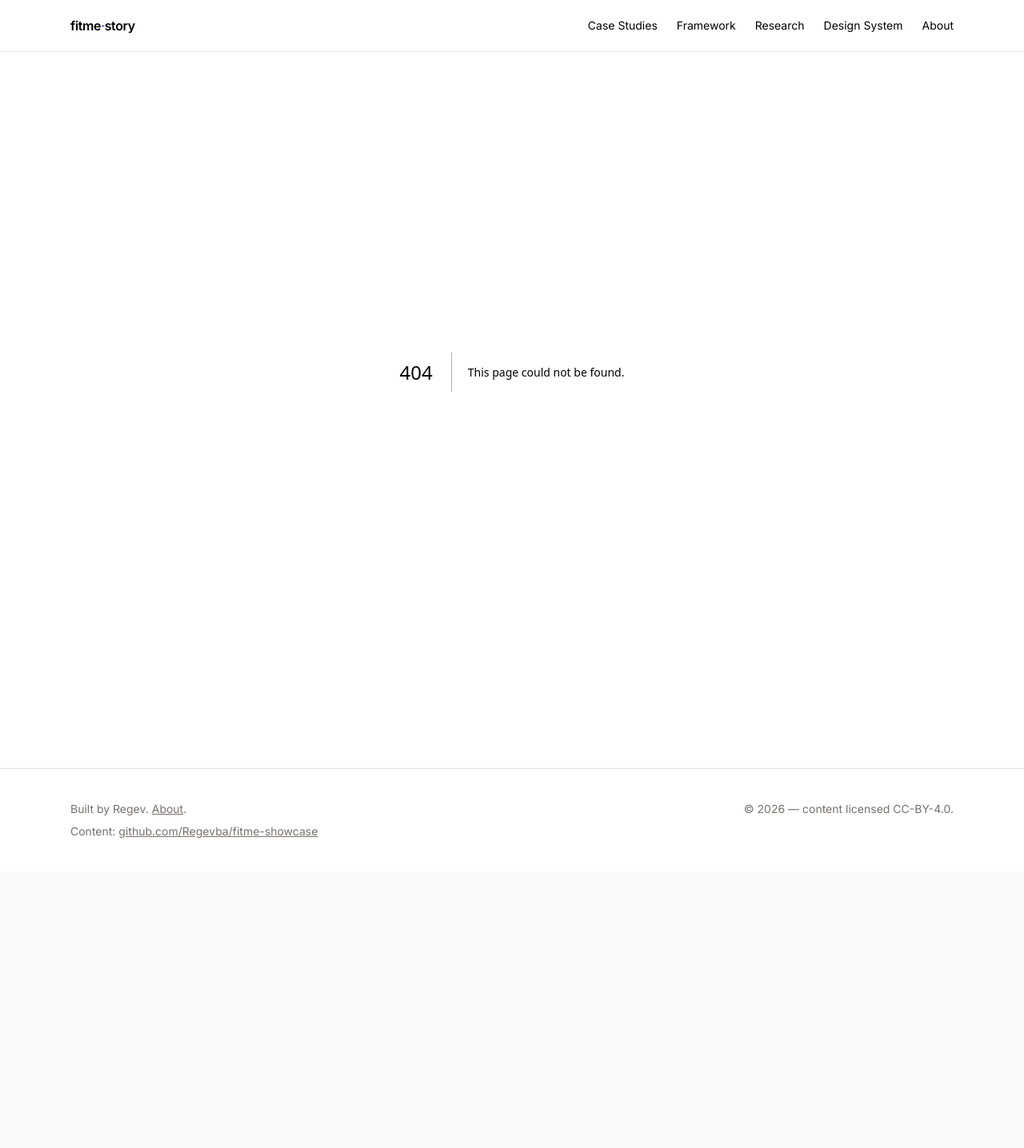
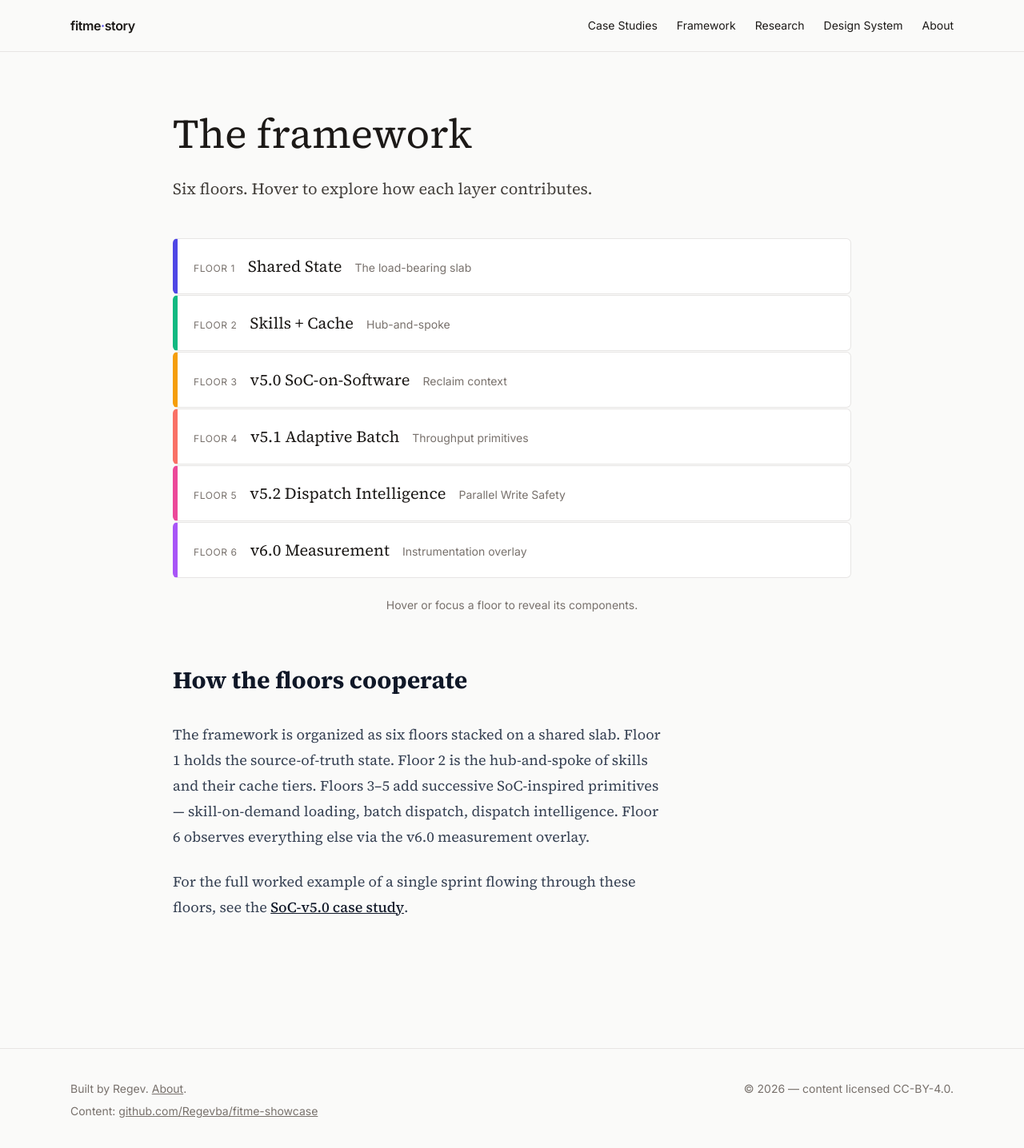
Before and after one commit to Regevba/fitme-story, a Next.js app: page /framework in a window 1280 px wide. Before the commit this address had no page. Shown: the top 1436 px of the page at 80% size. Before the commit the page ends 1090 px from the top, so only its background shows below. Built offline with nearby package versions, Linux system fonts and the light colour scheme.

Commit message:
feat: /framework page with interactive BlueprintOverlay

```diff
--- /dev/null
+++ b/src/app/framework/page.tsx
@@ -0,0 +1,31 @@
+import type { Metadata } from 'next';
+import { BlueprintOverlay } from '@/components/bespoke/BlueprintOverlay';
+
+export const metadata: Metadata = {
+  title: 'The framework — fitme-story',
+  description: 'Six floors of an AI-orchestrated PM framework, explained layer by layer.',
+};
+
+export default function FrameworkPage() {
+  return (
+    <article className="max-w-4xl mx-auto px-6 py-16">
+      <header className="mb-10">
+        <h1 className="font-serif text-[length:var(--text-display-lg)]">The framework</h1>
+        <p className="mt-4 text-xl text-[var(--color-neutral-700)] dark:text-[var(--color-neutral-300)]">
+          Six floors. Hover to explore how each layer contributes.
+        </p>
+      </header>
+      <BlueprintOverlay interactive />
+      <div className="prose prose-lg max-w-[var(--measure-body)] mt-16">
+        <h2>How the floors cooperate</h2>
+        <p>
+          The framework is organized as six floors stacked on a shared slab. Floor 1 holds the source-of-truth state. Floor 2 is the hub-and-spoke of skills and their cache tiers. Floors 3–5 add successive SoC-inspired primitives — skill-on-demand loading, batch dispatch, dispatch intelligence. Floor 6 observes everything else via the v6.0 measurement overlay.
+        </p>
+        <p>
+          For the full worked example of a single sprint flowing through these floors, see the{' '}
+          <a href="/case-studies/soc-on-software">SoC-v5.0 case study</a>.
+        </p>
+      </div>
+    </article>
+  );
+}
```
